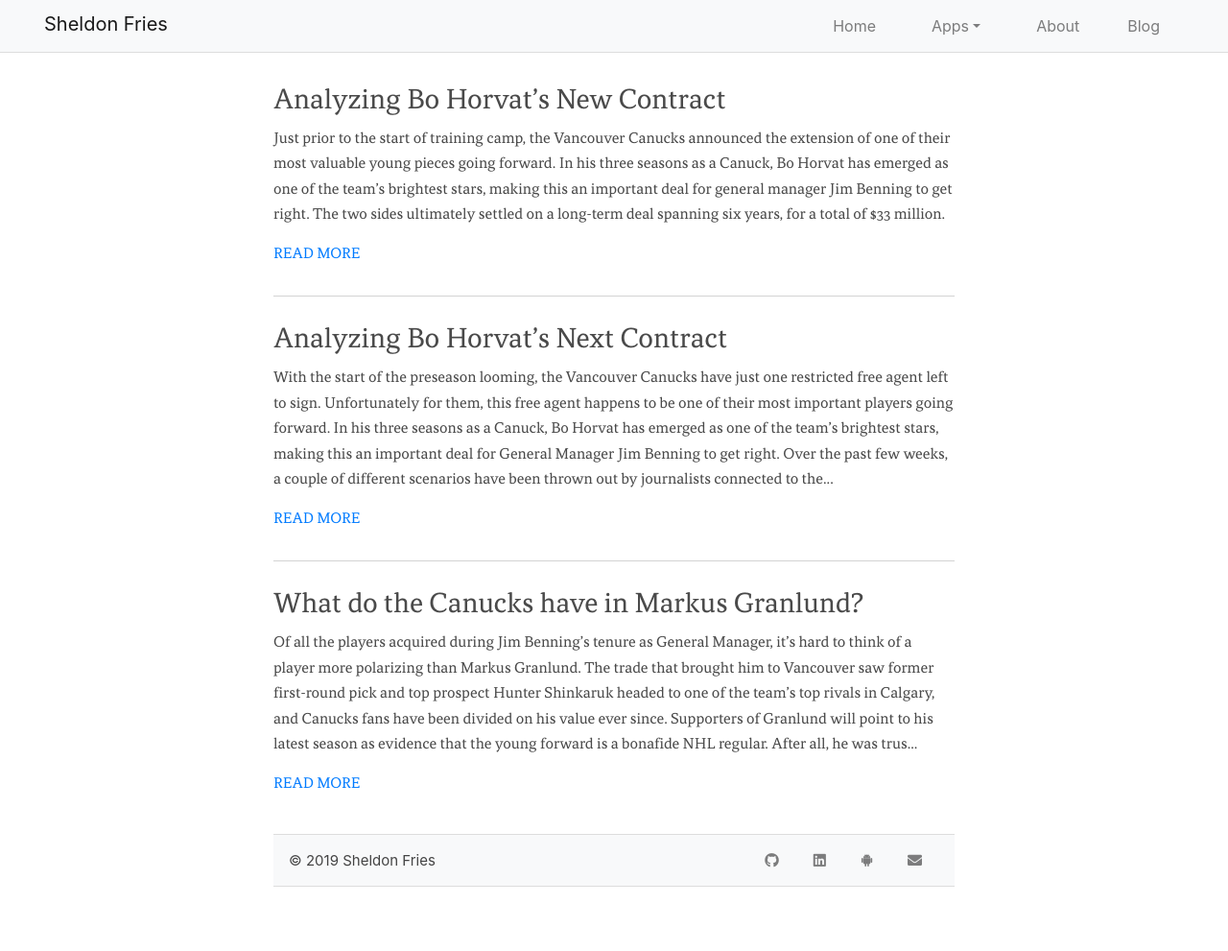
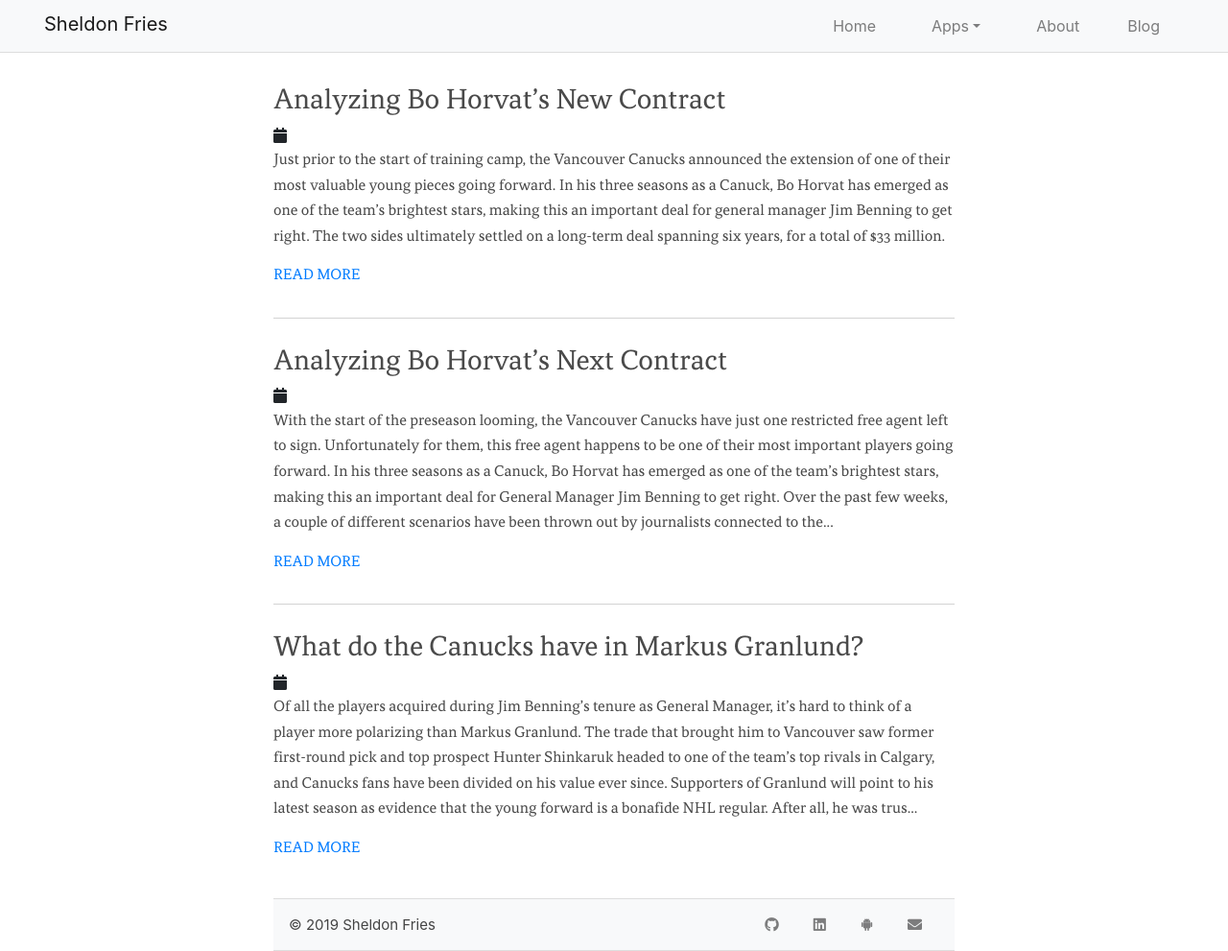
Before and after one commit to sheldonfries/sheldonfries.github.io, a Jekyll site: the page built from blog/index.html, in a window 1280 px wide and 991 px high. Shown: the whole window at 96% size. Built offline with Jekyll 4.4.1, drawn with Linux system fonts in a browser that asks for light colours; nearby versions of some CDN libraries; the list of posts is cut into pages by our own code.

Commit message:
Fix date in blog posts (hopefully?)

```diff
--- a/blog/index.html
+++ b/blog/index.html
@@ -6,7 +6,10 @@
   {% for post in site.posts %}
     <article class="post">
       <h1 class="post-header"><a href="{{ site.baseurl }}{{ post.url }}">{{ post.title }}</a></h1>
-      <h6 class="date-header">{{ include.post.date | date: "%B %e, %Y" }}</h6>
+      <span class="mr1 nowrap">
+        <i class="fa fa-calendar"></i>
+        <time datetime="{{ include.post.date | date:"%Y-%m-%d" }}">{{ include.post.date | date:"%b %d, %Y" }}</time>
+      </span>
       <div class="entry">
         <p>
           {{ post.excerpt | strip_html | truncate: 500, '...' }}
```
